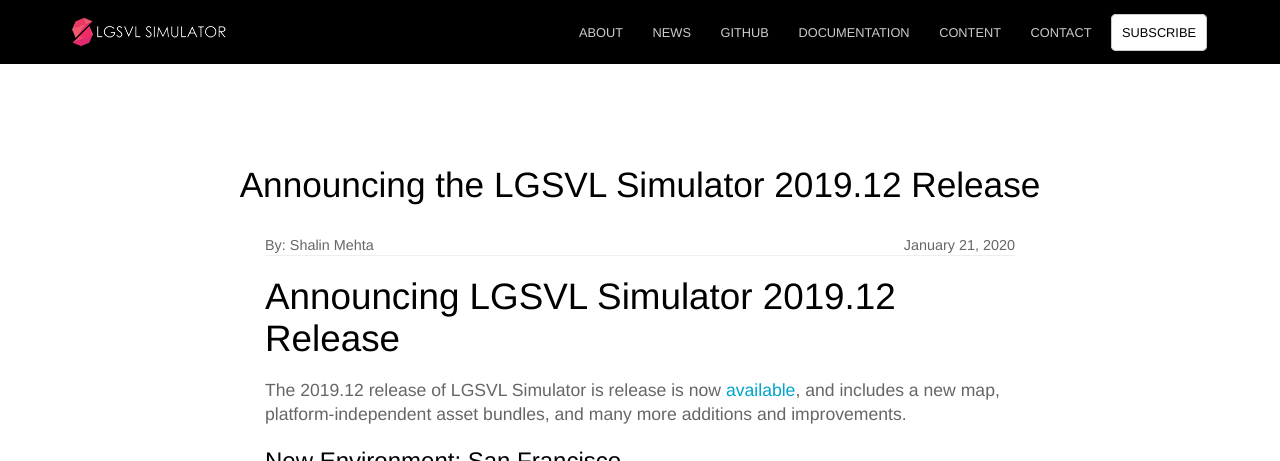
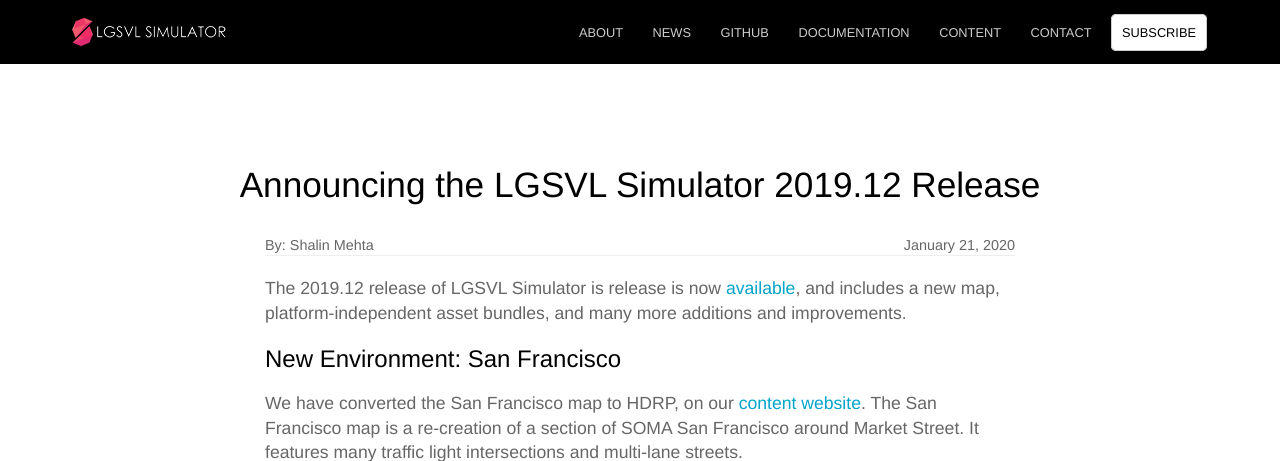
Before and after one commit to lgsvl/lgsvl.github.io, a Jekyll site: the page built from _posts/2020-01-21-2019-12-release.md, in a window 1280 px wide and 900 px high, cut to the strip 0-461 px from the top of the window. Built offline with Jekyll 4.4.1, drawn with Linux system fonts in a browser that asks for light colours; nearby versions of some CDN libraries; comment, search, counter and statistics services are not loaded.

Commit message:
Fix blog post formatting

```diff
--- a/_posts/2020-01-21-2019-12-release.md
+++ b/_posts/2020-01-21-2019-12-release.md
@@ -6,13 +6,7 @@
 ---
 
 
-
-# Announcing LGSVL Simulator 2019.12 Release
-
-
-
 The 2019.12 release of LGSVL Simulator is release is now [available](https://github.com/lgsvl/simulator/releases/tag/2019.12), and includes a new map, platform-independent asset bundles, and many more additions and improvements.
-
 
 
 ### New Environment: San Francisco
@@ -23,21 +17,19 @@
 
 The HDRP version of the San Francisco map in California.
 
-
+<br/>
 
 ### Python Custom Callback
 
 The Python API now supports a `custom` type callback. This is useful when creating custom sensors and need to send data to the Python API. See the example [Comfort Sensor script](https://github.com/lgsvl/ComfortSensor/blob/master/ComfortSensor.cs#L69) for how to add this callback to a custom sensor.
 
-
+<br/>
 
 ### Map Dependent NPCs
 
 We've added properties to the `MapOrigin` component so that when creating a custom map, the type and quantity of NPCs can be controlled. For example, it does not make sense for School Busses to be in the AutonomouStuff parking lot so they will not be included in the list of potential NPCs.
 
-
-
-
+<br/>
 
 ## Features from LGSVL Simulator 2019.11 Release
 
@@ -45,7 +37,7 @@
 
 Assetbundle versions changed with this release. Re-build or re-download existing bundles to use them with this release.
 
-
+<br/>
 
 ### New Environment: GoMentum Station
 
@@ -55,13 +47,13 @@
 
 The new GoMentum map of the GoMentum Station Urban A area in Concord, CA.
 
-
+<br/>
 
 ### Custom Sensors
 
 It is now possible to write a custom sensor and attach it to a vehicle. These sensors can re-create other real-world sensors or record KPIs when running tests. See the [Comfort Sensor](https://github.com/lgsvl/ComfortSensor) for an example and the [docs](https://www.lgsvlsimulator.com/docs/sensor-plugins/) page for more information.
 
-
+<br/>
 
 ### And many more improvements!
 
```
